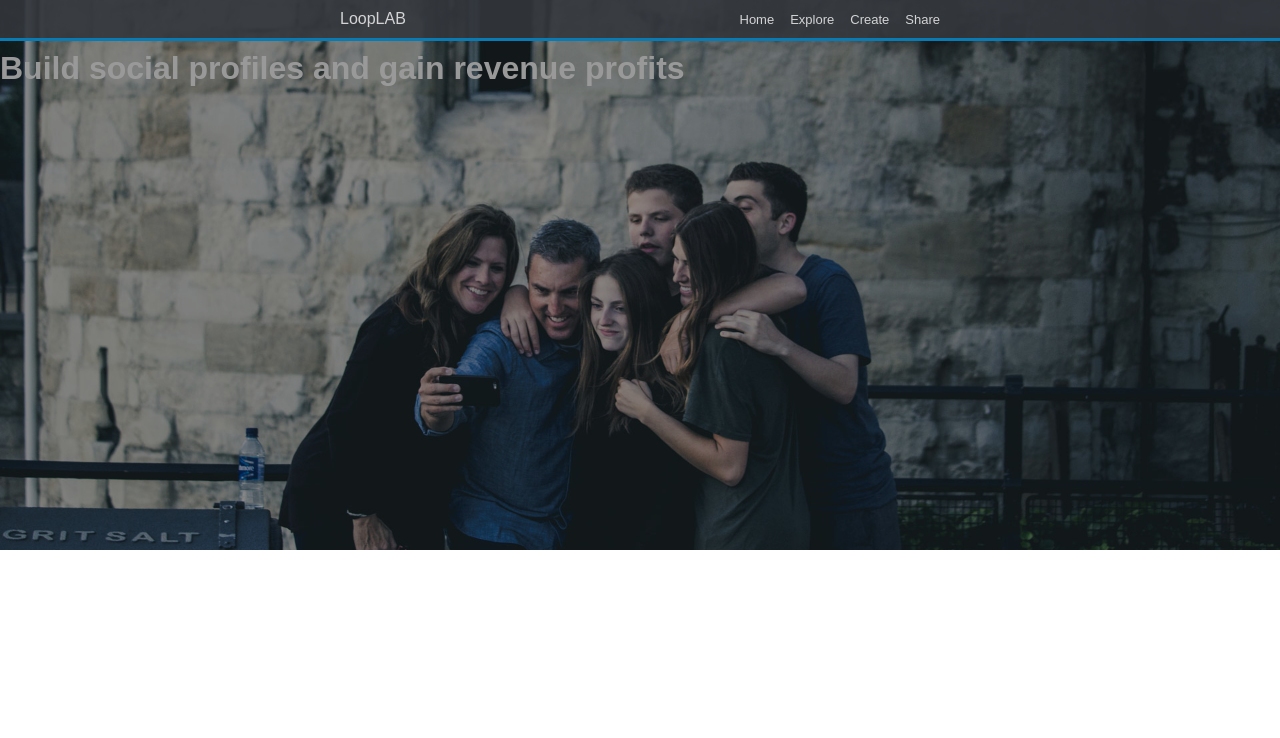
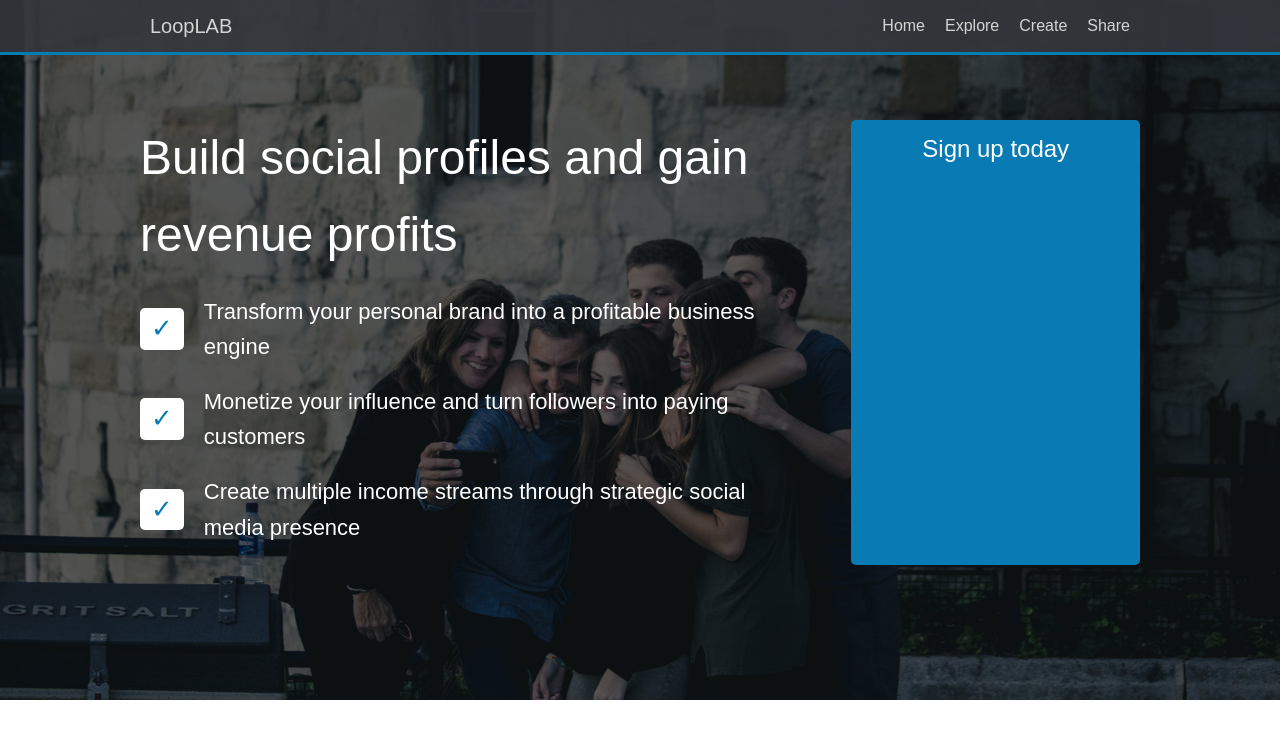
Before and after one commit to Jurasr/loop-lab, a plain HTML site: page index.html in a window 1280 px wide. Drawn offline with Linux system fonts and the light colour scheme.

Commit message:
Added some home code

```diff
--- a/index.html
+++ b/index.html
@@ -8,7 +8,7 @@
   </head>
   <body>
     <header class="header">
-      <div class="header__container">
+      <div class="header__container container">
         <a href="index.html" class="header__logo">LoopLAB</a>
         <nav class="header__navigation">
           <ul>
@@ -20,11 +20,38 @@
         </nav>
       </div>
     </header>
-    <main class="home home__container">
-      <div class="home-left">
-        <h1>Build social profiles and gain revenue profits</h1>
+    <main class="home">
+      <div class="home__container container">
+        <div class="home-left">
+          <h1 class="home__title">
+            Build social profiles and gain revenue profits
+          </h1>
+          <div class="home__benefits">
+            <div class="home__benefit">
+              <div class="home__benefit-checkbox">&#10003;</div>
+              <p class="home__benefit-title">
+                Transform your personal brand into a profitable business engine
+              </p>
+            </div>
+            <div class="home__benefit">
+              <div class="home__benefit-checkbox">&#10003;</div>
+              <p class="home__benefit-title">
+                Monetize your influence and turn followers into paying customers
+              </p>
+            </div>
+            <div class="home__benefit">
+              <div class="home__benefit-checkbox">&#10003;</div>
+              <p class="home__benefit-title">
+                Create multiple income streams through strategic social media
+                presence
+              </p>
+            </div>
+          </div>
+        </div>
+        <form class="sign-up">
+          <h2 class="sign-up__title">Sign up today</h2>
+        </form>
       </div>
-      <form class="sign-up"></form>
     </main>
   </body>
 </html>
--- a/style.css
+++ b/style.css
@@ -1,11 +1,18 @@
 * {
   margin: 0;
   padding: 0;
+  box-sizing: border-box;
 }
 
 body {
   font-family: sans-serif;
+  line-height: 1.6;
   color: white;
+}
+
+.container {
+  width: 1000px;
+  margin: 0 auto;
 }
 
 .header {
@@ -16,10 +23,9 @@ body {
 }
 
 .header__container {
-  width: 600px;
   margin: 0 auto;
   display: flex;
-  padding: 10px 0;
+  align-items: center;
 }
 
 .header__logo:link,
@@ -28,6 +34,8 @@ body {
   color: #d4d4d5;
   cursor: pointer;
   text-decoration: none;
+  font-size: 20px;
+  padding: 10px;
 }
 
 .header__navigation ul {
@@ -40,20 +48,20 @@ body {
   color: #d4d4d5;
   text-decoration: none;
   cursor: pointer;
-  font-size: 13px;
-  padding-left: 1rem;
+  font-size: 16px;
+  padding: 10px;
+  display: inline-block;
 }
 
 .home {
   background: url("img/home.jpg") center/cover no-repeat;
   width: 100%;
-  height: 500px;
+  height: 700px;
   position: relative;
   z-index: -1;
-  padding-top: 50px;
+  padding-top: 120px;
 }
 
-/* overlay */
 .home::before {
   content: "";
   position: absolute;
@@ -61,12 +69,51 @@ body {
   left: 0;
   width: 100%;
   height: 100%;
-  background: rgba(0, 0, 0, 0.4);
+  background: rgba(0, 0, 0, 0.6);
+}
+
+.home__container {
+  display: flex;
 }
 
 .home-left {
-  z-index: 10;
+  z-index: 1;
+  width: 70%;
+  margin-right: 40px;
+}
+
+.home__title {
+  font-size: 48px;
+  font-weight: 500;
+  margin-bottom: 20px;
+}
+
+.home__benefit {
+  display: flex;
+  margin-bottom: 20px;
+  font-size: 22px;
+  align-items: center;
+}
+
+.home__benefit-checkbox {
+  font-size: 26px;
+  color: #097bb4;
+  background-color: white;
+  padding: 0 11px;
+  text-align: center;
+  border-radius: 5px;
+  margin-right: 20px;
 }
 
 .sign-up {
+  z-index: 1;
+  width: 30%;
+  background-color: #097bb4;
+  border-radius: 5px;
+  padding: 10px;
 }
+
+.sign-up__title {
+  text-align: center;
+  font-weight: 400;
+}
```
